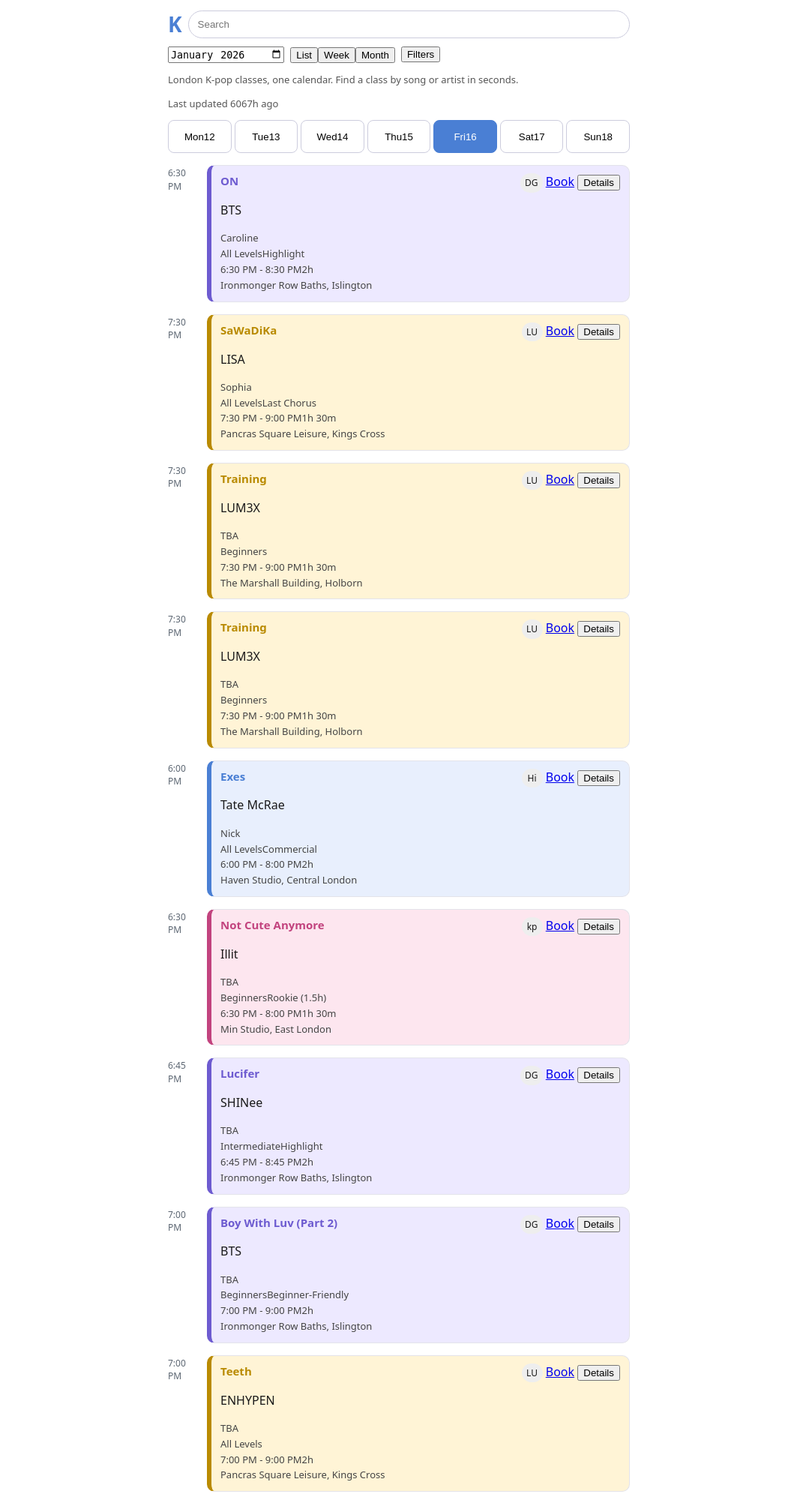
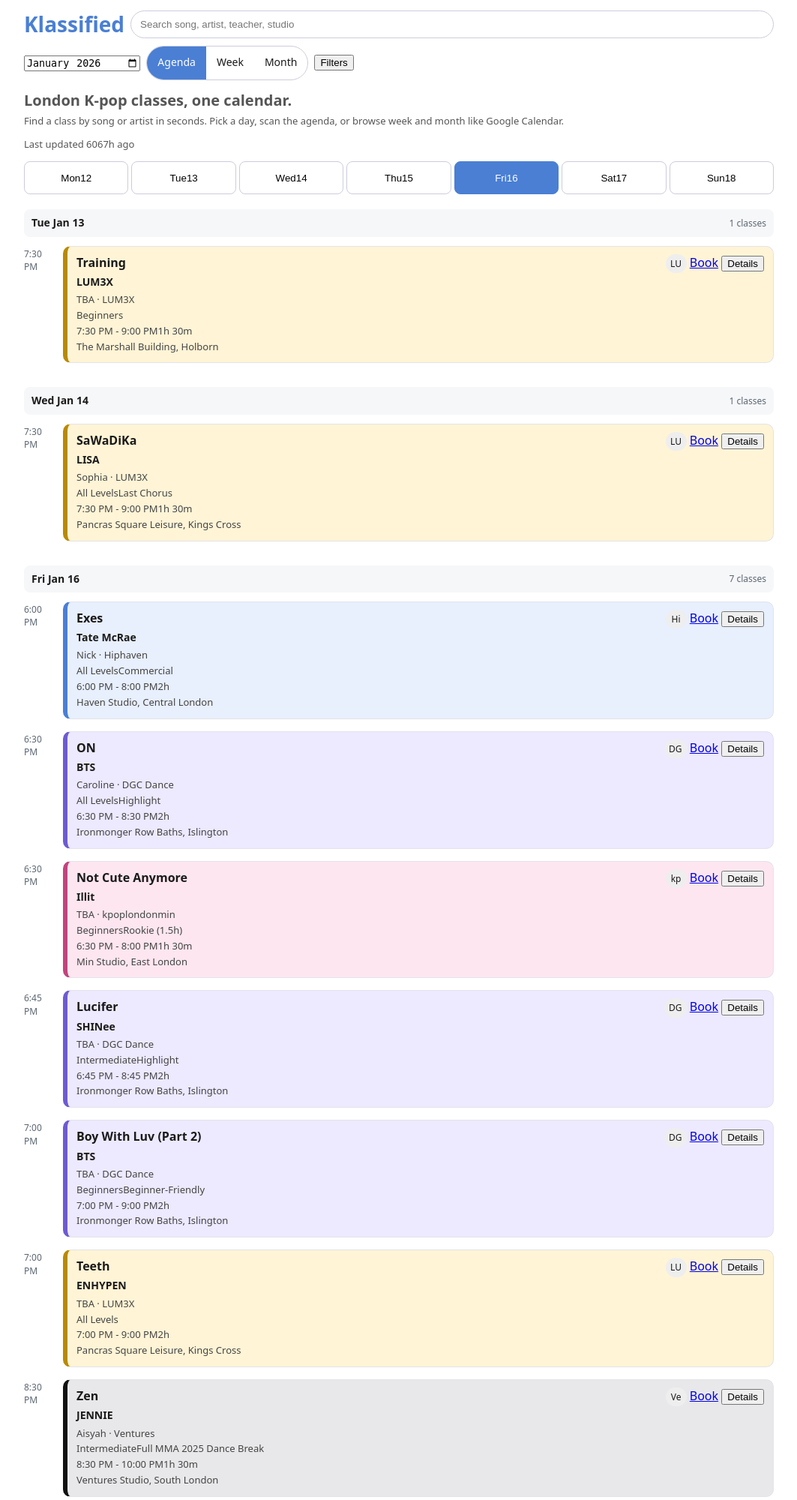
Before and after one commit to gheylam/dance-dairy, a FastAPI app: page / in a window 1280 px wide. Shown: the top 2000 px of the page at 75% size, without its empty margins (108-1171 px from the left). Run offline with FastAPI, Linux system fonts and the light colour scheme.

Commit message:
feat(squirtle): Google Calendar-style week grid, month nav, day-grouped agenda
- Week view: hour-row time grid (06:00-23:00) with events positioned by
  start/duration and side-by-side overlap layout
- Month view: real prev/next nav, per-day class chips, '+n more' to day view
- Agenda: classes grouped under sticky day headers with counts
- View state synced to URL (?view=list|week|month), deep-linkable
- Tests: add tests/test_calendar_views.py (6 cases)

```diff
--- a/squirtle/app.py
+++ b/squirtle/app.py
@@ -145,19 +145,7 @@
 
 
 def build_week_range(active_day="2026-01-16"):
-    try:
-        base = datetime.fromisoformat(active_day).date()
-    except Exception:
-        base = datetime.fromisoformat("2026-01-16").date()
-        active_day = "2026-01-16"
-    monday = base - timedelta(days=base.weekday())
-    names = ["Mon", "Tue", "Wed", "Thu", "Fri", "Sat", "Sun"]
-    out = []
-    for i in range(7):
-        d = monday + timedelta(days=i)
-        iso = d.isoformat()
-        out.append({"date": iso, "dow": names[i], "day": d.day, "selected": iso == active_day})
-    return out
+    return build_week(active_day)
 
 
 def shift_day(day, delta):
@@ -180,17 +168,28 @@
 
 def build_month(year, month):
     cal = _cal.Calendar(firstweekday=0)
+    enriched = {r["id"]: r for r in enrich(get_classes())}
     by_date = {}
     for r in get_classes():
         d = r["start_at"][:10]
         by_date.setdefault(d, [])
-        if r["studio_slug"] not in by_date[d]:
-            by_date[d].append(r["studio_slug"])
+        if r["studio_slug"] not in [x["studio_slug"] for x in by_date[d]]:
+            by_date[d].append(r)
+    for d, lst in by_date.items():
+        lst.sort(key=lambda r: r["start_at"])
     weeks = []
     for week in cal.monthdatescalendar(year, month):
-        weeks.append([{"day": d.day, "in_month": d.month == month,
-                       "date": d.isoformat(), "dots": by_date.get(d.isoformat(), [])}
-                      for d in week])
+        row = []
+        for d in week:
+            iso = d.isoformat()
+            items = by_date.get(iso, [])
+            row.append({"day": d.day, "in_month": d.month == month,
+                        "date": iso, "dots": [x["studio_slug"] for x in items],
+                        "classes": [{"id": x["id"], "song": x.get("song"),
+                                     "start_label": enriched[x["id"]]["start_label"],
+                                     "studio_slug": x["studio_slug"]} for x in items],
+                        "total": len(items)})
+        weeks.append(row)
     return weeks
 
 
@@ -203,6 +202,94 @@
     except Exception:
         pass
     return 2026, 1
+
+
+VALID_VIEWS = ("list", "week", "month")
+
+
+def valid_view(v: str) -> str:
+    return v if v in VALID_VIEWS else "list"
+
+
+def shift_month(value: str, delta: int) -> str:
+    y, m = parse_month(value)
+    m += delta
+    while m < 1:
+        m += 12
+        y -= 1
+    while m > 12:
+        m -= 12
+        y += 1
+    return f"{y:04d}-{m:02d}"
+
+
+WEEK_HOUR_START = 6
+WEEK_HOUR_END = 23
+PX_PER_HOUR = 48
+
+
+def build_hours():
+    out = []
+    for h in range(WEEK_HOUR_START, WEEK_HOUR_END + 1):
+        suffix = "AM" if h < 12 else "PM"
+        hh = h if 1 <= h <= 12 else (h - 12 if h > 12 else 12)
+        if h == 12:
+            hh = 12
+        if h == 0:
+            hh = 12
+        out.append({"hour": h, "label": f"{hh} {suffix}"})
+    return out
+
+
+def _minutes(iso: str) -> int:
+    dt = datetime.fromisoformat(iso).astimezone(LONDON)
+    return dt.hour * 60 + dt.minute
+
+
+def layout_day_events(rows):
+    items = sorted(enrich(rows), key=lambda r: r["start_at"])
+    placed = []
+    active = []
+    for r in items:
+        s = _minutes(r["start_at"])
+        e = _minutes(r["end_at"])
+        active = [a for a in active if a["_end"] > s]
+        used = {a["col"] for a in active}
+        col = 0
+        while col in used:
+            col += 1
+        entry = dict(r)
+        entry["col"] = col
+        entry["_end"] = e
+        active.append(entry)
+        placed.append(entry)
+    for entry in placed:
+        s = _minutes(entry["start_at"])
+        e = _minutes(entry["end_at"])
+        overlap = [o for o in placed
+                   if _minutes(o["start_at"]) < e and s < _minutes(o["end_at"])]
+        ncols = max(1, max(o["col"] for o in overlap) + 1)
+        entry["cols"] = ncols
+        top = max(0, (s - WEEK_HOUR_START * 60) * PX_PER_HOUR / 60)
+        h = max(24, (e - s) * PX_PER_HOUR / 60)
+        entry["top_px"] = int(top)
+        entry["height_px"] = int(h)
+        entry["left_pct"] = round(entry["col"] / ncols * 100, 1)
+        entry["width_pct"] = round(100 / ncols, 1)
+    return placed
+
+
+def sorted_day_groups(rows):
+    by_date = group_by_day(enrich(rows))
+    out = []
+    for d in sorted(by_date):
+        try:
+            label = datetime.fromisoformat(d).strftime("%a %b %d")
+        except Exception:
+            label = d
+        out.append({"date": d, "label": label,
+                    "classes": sorted(by_date[d], key=lambda r: r["start_at"])})
+    return out
 
 
 def create_app():
@@ -221,23 +308,34 @@
     def home(request: Request, query: str = "", studio: list = Query([]),
              difficulty: list = Query([]), price: list = Query([]),
              area: list = Query([]), day: str = "", month: str = "2026-01",
-             song: list = Query([]), artist: list = Query([]), teacher: list = Query([])):
+             song: list = Query([]), artist: list = Query([]), teacher: list = Query([]),
+             view: str = "list"):
         all_rows = get_classes()
         rows = enrich(apply_filters(all_rows, query, studio, difficulty, price, area, day,
                                     song, artist, teacher))
         y, m = parse_month(month)
+        active_month = f"{y:04d}-{m:02d}"
         display_day = day if valid_day(day) else "2026-01-16"
         wk = build_week(display_day)
         week_label = f"Week of {wk[0]['date']} to {wk[6]['date']}"
         wrange = build_week_range(display_day)
         first = all_rows[0] if all_rows else {}
+        week_by_day = {}
+        for d in wrange:
+            week_by_day[d["date"]] = layout_day_events(
+                [r for r in rows if r["start_at"][:10] == d["date"]])
         return tpl.TemplateResponse(request, "agenda.html", {"request": request, "classes": rows,
                                                              "month": build_month(y, m),
                                                              "week": wk, "week_label": week_label,
                                                              "week_range": wrange,
+                                                             "week_by_day": week_by_day,
+                                                             "week_hours": build_hours(),
                                                              "classes_by_day": group_by_day(rows),
+                                                             "day_groups": sorted_day_groups(rows),
                                                              "prev_day": shift_day(display_day, -7),
                                                              "next_day": shift_day(display_day, 7),
+                                                             "prev_month": shift_month(active_month, -1),
+                                                             "next_month": shift_month(active_month, 1),
                                                              "stale_label": stale_label(first.get("scraped_at", "2026-01-16T10:00:00+00:00")),
                                                              "query": query, "studios": as_list(studio),
                                                              "difficulties": as_list(difficulty),
@@ -247,7 +345,8 @@
                                                              "song_list": distinct("song"),
                                                              "artist_list": distinct("artist"),
                                                              "teacher_list": distinct("teacher"),
-                                                             "day": day, "active_month": f"{y:04d}-{m:02d}",
+                                                             "day": day, "active_month": active_month,
+                                                             "view": valid_view(view),
                                                              "fcount": filter_count(query, studio, difficulty, price, area, day,
                                                                                     song, artist, teacher)})
 
@@ -259,6 +358,7 @@
         rows = enrich(apply_filters(get_classes(), query, studio, difficulty, price, area, day,
                                     song, artist, teacher))
         return tpl.TemplateResponse(request, "partials/cards.html", {"request": request, "classes": rows,
+                                                                     "day_groups": sorted_day_groups(rows),
                                                                      "day": day, "query": query,
                                                                      "studios": as_list(studio),
                                                                      "difficulties": as_list(difficulty),
@@ -277,8 +377,14 @@
                                     song, artist, teacher))
         display_day = day if valid_day(day) else "2026-01-16"
         wrange = build_week_range(display_day)
+        week_by_day = {}
+        for d in wrange:
+            week_by_day[d["date"]] = layout_day_events(
+                [r for r in rows if r["start_at"][:10] == d["date"]])
         return tpl.TemplateResponse(request, "partials/week.html", {"request": request,
                                                                     "week_range": wrange,
+                                                                    "week_by_day": week_by_day,
+                                                                    "week_hours": build_hours(),
                                                                     "classes_by_day": group_by_day(rows),
                                                                     "prev_day": shift_day(display_day, -7),
                                                                     "next_day": shift_day(display_day, 7)})
--- a/squirtle/static/app.js
+++ b/squirtle/static/app.js
@@ -117,16 +117,20 @@
   e.currentTarget.setAttribute("aria-expanded", String(!sec?.hasAttribute("hidden")));
 });
 document.getElementById("viewToggle")?.addEventListener("click", (e) => {
-  const btn = e.target.closest("button[data-view]");
+  const btn = e.target.closest("[data-view]");
   if (!btn) return;
+  e.preventDefault();
   const view = btn.dataset.view;
   document.body.dataset.view = view;
-  document.querySelectorAll("#viewToggle button").forEach((b) => {
+  document.querySelectorAll("#viewToggle [data-view]").forEach((b) => {
     b.setAttribute("aria-pressed", String(b === btn));
   });
   document.getElementById("results")?.setAttribute("aria-hidden", String(view !== "list"));
   document.getElementById("weekWrap")?.setAttribute("aria-hidden", String(view !== "week"));
   document.querySelector(".month-wrap")?.setAttribute("aria-hidden", String(view !== "month"));
+  const url = new URL(location.href);
+  url.searchParams.set("view", view);
+  history.replaceState({}, "", url.toString());
 });
 
 if (location.hash.startsWith("#class=")) {
--- a/squirtle/static/style.css
+++ b/squirtle/static/style.css
@@ -48,5 +48,31 @@
 .wday-head[aria-current] { background: #4a7fd4; color: #fff; border-color: #4a7fd4; }
 .chip { min-height: 44px; border-radius: 8px; border: 1px solid #e3e3ea; border-left-width: 6px; background: #fff; font-size: 12px; padding: 6px; text-align: left; }
 .wempty { font-size: 12px; color: #aaa; padding: 6px; }
+#viewToggle { display: flex; border: 1px solid #ccd; border-radius: 999px; overflow: hidden; }
+#viewToggle a { padding: 8px 14px; min-height: 44px; display: inline-flex; align-items: center; text-decoration: none; color: var(--ink); font-size: 14px; }
+#viewToggle a[aria-pressed="true"] { background: #4a7fd4; color: #fff; }
+.landing h1 { font-size: 20px; margin: 12px 0 4px; }
+.landing p { margin: 0 0 8px; }
+.card h3 { font-size: 16px; margin: 0 0 4px; }
+.card .sub { font-size: 14px; font-weight: 600; margin: 0 0 4px; }
+.day-group { margin: 12px 0; }
+.day-header { position: sticky; top: 0; background: #f6f7f9; padding: 8px 10px; border-radius: 8px; font-size: 14px; display: flex; justify-content: space-between; align-items: center; margin: 0 0 4px; z-index: 1; }
+.day-count { font-size: 12px; color: #5C6672; font-weight: 400; }
+.week-timegrid { display: grid; grid-template-columns: 52px repeat(7, minmax(88px, 1fr)); gap: 4px; overflow-x: auto; align-items: start; }
+.week-hours { display: flex; flex-direction: column; }
+.week-corner { height: 44px; }
+.hour-row { height: 48px; font-size: 11px; color: #5C6672; border-top: 1px solid #eee; padding-top: 2px; }
+.wday-col { min-width: 88px; }
+.day-column { position: relative; height: 864px; border-left: 1px solid #eee; }
+.hour-cell { height: 48px; border-top: 1px solid #f0f0f3; }
+.event-block { position: absolute; overflow: hidden; min-height: 24px; }
+.month-nav { display: flex; gap: 12px; align-items: center; margin: 8px 0; font-size: 14px; }
+.month-nav a { min-height: 44px; display: inline-flex; align-items: center; padding: 8px 12px; border: 1px solid #ccd; border-radius: 8px; text-decoration: none; color: var(--ink); background: #fff; }
+.month-chips { display: flex; flex-direction: column; gap: 2px; margin-top: 4px; }
+.month-chip { font-size: 11px; border-radius: 6px; border: 1px solid #e3e3ea; border-left-width: 4px; background: #fff; padding: 4px 6px; text-align: left; min-height: 32px; overflow: hidden; text-overflow: ellipsis; white-space: nowrap; }
+.more-link { font-size: 11px; }
+.loading { font-size: 13px; color: #5C6672; }
+.skeleton { border-radius: 10px; background: linear-gradient(90deg,#eee,#f7f7f7,#eee); height: 64px; margin: 8px 0; }
+@media (min-width: 900px) { body { max-width: 1024px; } }
 @media (prefers-reduced-motion: reduce) { * { transition: none; } }
 :focus-visible { outline: 2px solid #2F7ED1; }
--- a/squirtle/templates/base.html
+++ b/squirtle/templates/base.html
@@ -7,17 +7,17 @@
 <meta name="description" content="One searchable calendar for London K-pop dance classes.">
 <link rel="stylesheet" href="/static/style.css">
 </head>
-<body data-view="list">
+<body data-view="{{ view or 'list' }}">
 <header class="top">
-  <a class="logo" href="/" aria-label="Klassified home">K</a>
-  <input id="q" name="query" type="search" value="{{ query }}" placeholder="Search" aria-label="Search classes" autocomplete="off">
+  <a class="logo" href="/?view=list" aria-label="Klassified home">Klassified</a>
+  <input id="q" name="query" type="search" value="{{ query }}" placeholder="Search song, artist, teacher, studio" aria-label="Search classes" autocomplete="off">
 </header>
 <div class="subhead">
-  <form method="get" action="/"><input type="month" name="month" value="{{ active_month }}" aria-label="Pick month"></form>
-  <div id="viewToggle" role="group" aria-label="View"><button type="button" data-view="list" aria-pressed="true">List</button><button type="button" data-view="week" aria-pressed="false">Week</button><button type="button" data-view="month" aria-pressed="false">Month</button></div>
+  <form method="get" action="/"><input type="hidden" name="view" value="{{ view or 'list' }}"><input type="month" name="month" value="{{ active_month }}" aria-label="Pick month"></form>
+  <div id="viewToggle" role="group" aria-label="View"><a href="/?view=list{% if day %}&day={{ day }}{% endif %}&month={{ active_month }}" data-view="list" aria-pressed="{{ 'true' if (view or 'list') == 'list' else 'false' }}">Agenda</a><a href="/?view=week{% if day %}&day={{ day }}{% endif %}&month={{ active_month }}" data-view="week" aria-pressed="{{ 'true' if view == 'week' else 'false' }}">Week</a><a href="/?view=month&month={{ active_month }}{% if day %}&day={{ day }}{% endif %}" data-view="month" aria-pressed="{{ 'true' if view == 'month' else 'false' }}">Month</a></div>
   <button id="filtersBtn" type="button" aria-expanded="false" aria-controls="filtersSection">Filters{% if fcount %} ({{ fcount }}){% endif %}</button>
 </div>
-<p class="landing">London K-pop classes, one calendar. Find a class by song or artist in seconds.</p>
+<div class="landing"><h1>London K-pop classes, one calendar.</h1><p>Find a class by song or artist in seconds. Pick a day, scan the agenda, or browse week and month like Google Calendar.</p></div>
 <p class="stale">{{ stale_label }}</p>
 <nav class="week" aria-label="{{ week_label }}">{% for d in week %}<button type="button" data-day="{{ d.date }}"{% if d.selected %} aria-current="true"{% endif %}><span>{{ d.dow }}</span><span>{{ d.day }}</span></button>{% endfor %}</nav>
 <main id="results">{% include "partials/cards.html" %}</main>
--- a/squirtle/templates/partials/cards.html
+++ b/squirtle/templates/partials/cards.html
@@ -1,13 +1,16 @@
-{% if classes %}
+{% if day_groups %}
 <div class="tl">
-{% for c in classes %}
+{% for g in day_groups %}
+<section class="day-group" data-date="{{ g.date }}">
+  <h2 class="day-header"><time datetime="{{ g.date }}">{{ g.label }}</time><span class="day-count">{{ g.classes|length }} classes</span></h2>
+{% for c in g.classes %}
 <div class="trow">
   <div class="gutter"><time datetime="{{ c.start_at }}">{{ c.start_label }}</time></div>
   <article class="card studio-{{ c.studio_slug }} tint-{{ c.studio_slug }}" data-id="{{ c.id }}">
     <div class="card-main">
-      <h2>{{ c.song or "Training" }}</h2>
+      <h3>{{ c.song or "Training" }}</h3>
       <p class="sub">{{ c.artist or c.studio_raw }}</p>
-      <p class="meta">{{ c.teacher or "TBA" }}</p>
+      <p class="meta">{{ c.teacher or "TBA" }} · {{ c.studio_raw }}</p>
       <p class="meta"><span class="level">{{ c.difficulty }}</span>{% if c.song_section %}<span>{{ c.song_section }}</span>{% endif %}</p>
       <p class="meta"><time datetime="{{ c.start_at }}">{{ c.start_label }} - {{ c.end_label }}</time><span>{{ c.duration_label }}</span></p>
       <p class="meta">{{ c.venue }}, {{ c.area }}</p>
@@ -20,6 +23,8 @@
   </article>
 </div>
 {% endfor %}
+</section>
+{% endfor %}
 </div>
 {% else %}
 {% if day %}<p>No classes today. <a id="todayLink" href="/?query={{ query|urlencode }}{% for s in studios %}&studio={{ s }}{% endfor %}{% for d in difficulties %}&difficulty={{ d }}{% endfor %}{% for p in prices %}&price={{ p }}{% endfor %}{% for a in areas %}&area={{ a }}{% endfor %}{% for s in songs %}&song={{ s|urlencode }}{% endfor %}{% for a in artists %}&artist={{ a|urlencode }}{% endfor %}{% for t in teachers %}&teacher={{ t|urlencode }}{% endfor %}">Today</a> <button type="button" id="clearFilters">Clear filters</button></p>
--- a/squirtle/templates/partials/month.html
+++ b/squirtle/templates/partials/month.html
@@ -1,10 +1,11 @@
-<div class="month-nav"><span>{{ active_month }}</span><a href="/?month=2026-01">Today</a></div>
+<div class="month-nav"><a href="/?view=month&month={{ prev_month or '2025-12' }}" aria-label="Previous month">Prev</a><span>{{ active_month }}</span><a href="/?view=month&month={{ next_month or '2026-02' }}" aria-label="Next month">Next</a><a href="/?view=month&month=2026-01">Today</a></div>
 <table class="month" aria-label="{{ active_month }} calendar">
 {% for week in month %}
 <tr>{% for d in week %}
 <td class="{% if not d.in_month %}out{% endif %}" data-date="{{ d.date }}">
   <button type="button" data-day="{{ d.date }}">{{ d.day }}</button>
   <span class="dots">{% for s in d.dots[:3] %}<i class="dot studio-{{ s }}"></i>{% endfor %}{% if d.dots|length > 3 %}+{{ d.dots|length - 3 }}{% endif %}</span>
+  <span class="month-chips">{% for c in d.classes[:2] %}<button type="button" class="month-chip studio-{{ c.studio_slug }}" data-open="{{ c.id }}">{{ c.start_label }} {{ c.song or "Training" }}</button>{% endfor %}{% if d.total > 2 %}<a class="more-link" href="/?view=list&day={{ d.date }}&month={{ active_month }}">+{{ d.total - 2 }} more</a>{% endif %}</span>
 </td>
 {% endfor %}</tr>
 {% endfor %}
--- a/squirtle/templates/partials/week.html
+++ b/squirtle/templates/partials/week.html
@@ -3,6 +3,23 @@
   <span>Week of {{ week_range[0].date }} to {{ week_range[6].date }}</span>
   <button type="button" data-day="{{ next_day }}" aria-label="Next week">Next</button>
 </div>
+{% if week_by_day is defined %}
+<div class="week-timegrid" role="grid" aria-label="Week calendar time grid">
+  <div class="week-hours" aria-hidden="true">
+    <div class="week-corner"></div>
+    {% for h in week_hours %}<div class="hour-row">{{ h.label }}</div>{% endfor %}
+  </div>
+  {% for d in week_range %}
+  <div class="wday-col" role="gridcell" aria-label="{{ d.date }}">
+    <button type="button" class="wday-head" data-day="{{ d.date }}"{% if d.selected %} aria-current="true"{% endif %}><span>{{ d.dow }}</span><span>{{ d.day }}</span></button>
+    <div class="day-column">
+      {% for h in week_hours %}<div class="hour-cell"></div>{% endfor %}
+      {% for c in week_by_day.get(d.date, []) %}<button type="button" class="chip event-block studio-{{ c.studio_slug }}" data-open="{{ c.id }}" data-start="{{ c.start_at }}" style="top:{{ c.top_px }}px;height:{{ c.height_px }}px;left:{{ c.left_pct }}%;width:{{ c.width_pct }}%;">{{ c.start_label }} {{ c.song or "Training" }}</button>{% else %}<span class="wempty">—</span>{% endfor %}
+    </div>
+  </div>
+  {% endfor %}
+</div>
+{% else %}
 <div class="weekgrid" role="grid" aria-label="Week view">
 {% for d in week_range %}
   <div class="wday" role="gridcell">
@@ -11,3 +28,4 @@
   </div>
 {% endfor %}
 </div>
+{% endif %}
```
Also changed, not shown: squirtle/tests/test_calendar_views.py (added, +43 -0 lines).
